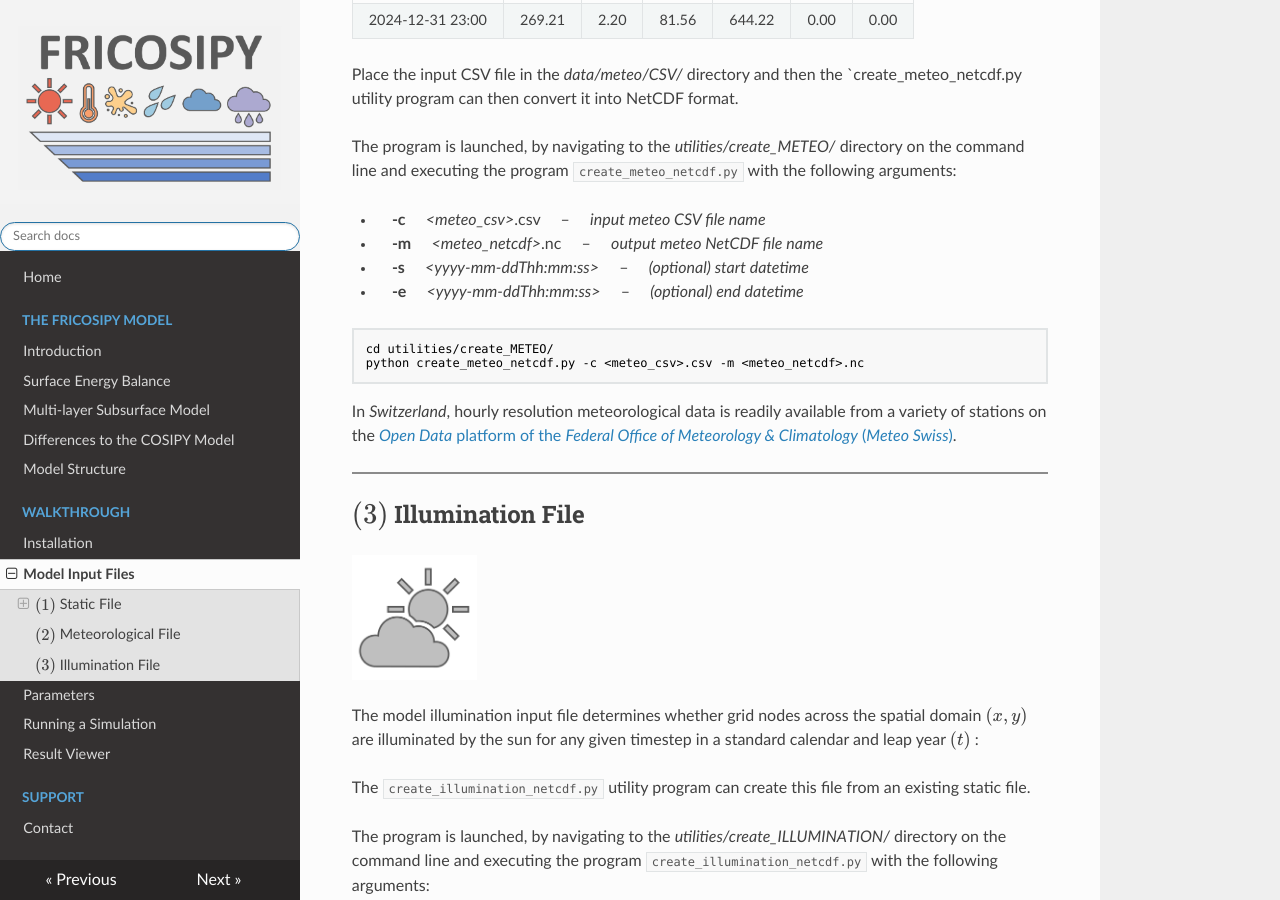
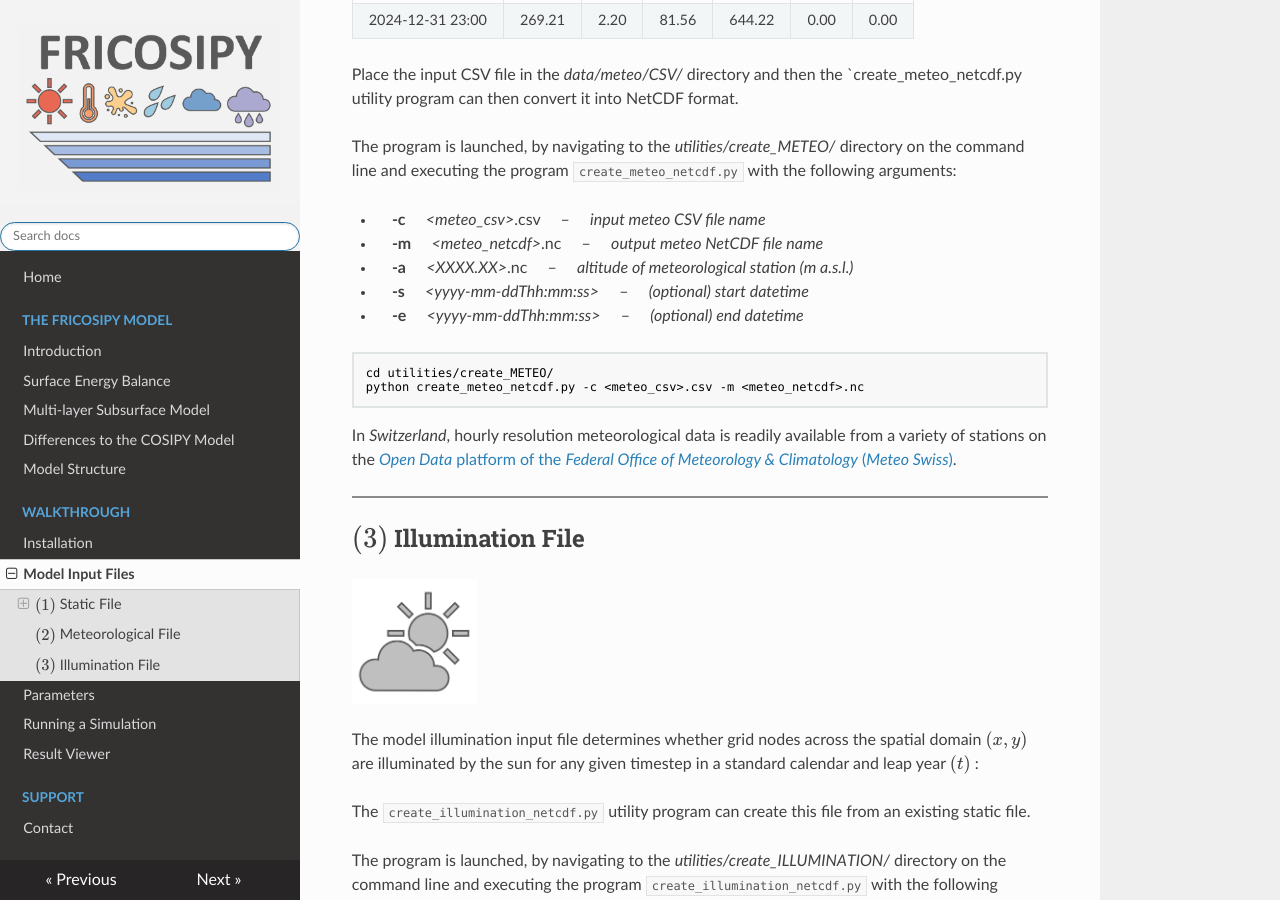
Before and after one commit to MarcusGastaldello/FRICOSIPY, an MkDocs documentation site: the page built from docs/model_input_files.md, in a window 1280 px wide and 900 px high, scrolled down 3304 px. Built offline with MkDocs 1.6.1, drawn with Linux system fonts in a browser that asks for light colours.

Commit message:
Add altitude argument to create_meteo_netcdf.py
Added altitude argument for meteorological station.

```diff
--- a/docs/model_input_files.md
+++ b/docs/model_input_files.md
@@ -139,6 +139,7 @@ The program is launched, by navigating to the *utilities/create_METEO/* director
 
 * &emsp; **-c** &emsp; *&lt;meteo_csv&gt;*.csv &emsp; &ndash; &emsp; *input meteo CSV file name*
 * &emsp; **-m** &emsp; *&lt;meteo_netcdf&gt;*.nc &emsp; &ndash; &emsp; *output meteo NetCDF file name*
+* &emsp; **-a** &emsp; *&lt;XXXX.XX&gt;*.nc &emsp; &ndash; &emsp; *altitude of meteorological station (m a.s.l.)*
 * &emsp; **-s** &emsp; *&lt;yyyy-mm-ddThh:mm:ss&gt;* &emsp; &ndash; &emsp; *(optional) start datetime*
 * &emsp; **-e** &emsp; *&lt;yyyy-mm-ddThh:mm:ss&gt;* &emsp; &ndash; &emsp; *(optional) end datetime*
 
```
